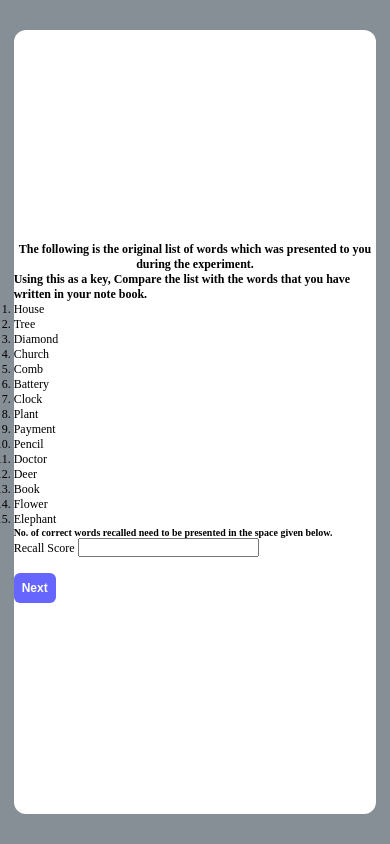
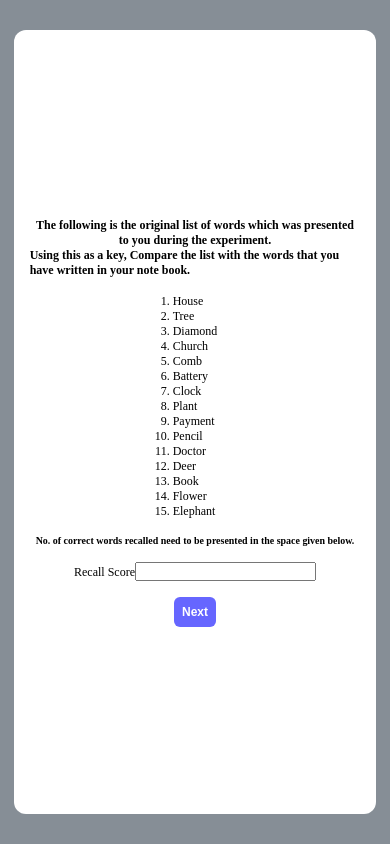
Before and after one commit to phanee123/recallandrecognition, a React (Vite) app: page /evaluate in a window 390 px wide. Built offline with nearby package versions, Linux system fonts and the light colour scheme.

Commit message:
style changes in mobile view and evalute screen

```diff
--- a/src/App.css
+++ b/src/App.css
@@ -22,13 +22,17 @@
 
 .inputWrapper {
   display: flex;
-  gap: 4rem;
+  gap: 1rem;
   flex-direction: column;
   justify-content: center;
+  align-items: center;
 }
 
 .wordWrapper {
-  gap: 18px;
+  display: flex;
+  flex-direction: column;
+  justify-content: center;
+  align-items: center;
 }
 
 .button {
@@ -48,6 +52,7 @@
 @media (max-width: 768px) {
   .evaluateWrapper {
     gap: 10rem;
+    margin: 1rem;
   }
 }
 
--- a/src/components/new-instruction/styles.module.css
+++ b/src/components/new-instruction/styles.module.css
@@ -24,12 +24,13 @@
   outline: 0;
   border: 0;
   padding: 8px 32px;
-  background-color: #6666ff;
-  color: white;
   border-radius: 6px;
   cursor: pointer;
   font-size: 20px;
   font-weight: 600;
+
+  background-color: #6666ff;
+  color: white;
 }
 
 .buttonAudio {
@@ -51,13 +52,14 @@
   outline: 0;
   border: 0;
   padding: 8px 32px;
-  background-color: #ffff;
-  color: #6666ff;
-  outline: 1px solid #6666ff;
   border-radius: 6px;
   cursor: pointer;
   font-size: 20px;
   font-weight: 600;
+
+  background-color: #ffff;
+  color: #6666ff;
+  outline: 1px solid #6666ff;
 }
 
 .buttonBack:hover {
@@ -71,8 +73,14 @@
   .card {
     width: 90vw;
   }
+  .button,
+  .buttonBack {
+    font-size: 16px;
+    font-weight: 600;
+  }
   .buttonContainer {
     flex-direction: column;
+    width: 60%;
     /* justify-content: stretch;
     align-items: center; */
   }
--- a/src/page/Evaluate.jsx
+++ b/src/page/Evaluate.jsx
@@ -15,26 +15,19 @@ const Evaluate = () => {
   return (
     <div className="evaluateWrapper">
       <h4 className="heading">
-        The following is the original list of words which was presented to you
-        during the experiment.
+        The following is the original list of words which was presented to you during the experiment.
       </h4>
-      <h4>
-        Using this as a key, Compare the list with the words that you have
-        written in your note book.
-      </h4>
+      <h4>Using this as a key, Compare the list with the words that you have written in your note book.</h4>
       <div className="wordWrapper">
-        <ol>
+        <ol style={{ margin: "16px 0" }}>
           {TEST1_WORDS.map((word) => (
             <li key={word}>{word}</li>
           ))}
         </ol>
         <div className="inputWrapper">
-          <label htmlFor="test1UserScore">
-            <h5>
-              No. of correct words recalled need to be presented in the space
-              given below.
-            </h5>
-            Recall Score{" "}
+          <h5>No. of correct words recalled need to be presented in the space given below.</h5>
+          <label htmlFor="test1UserScore" style={{ textAlign: "center" }}>
+            Recall Score
             <input
               type="number"
               value={test1Score}
```
